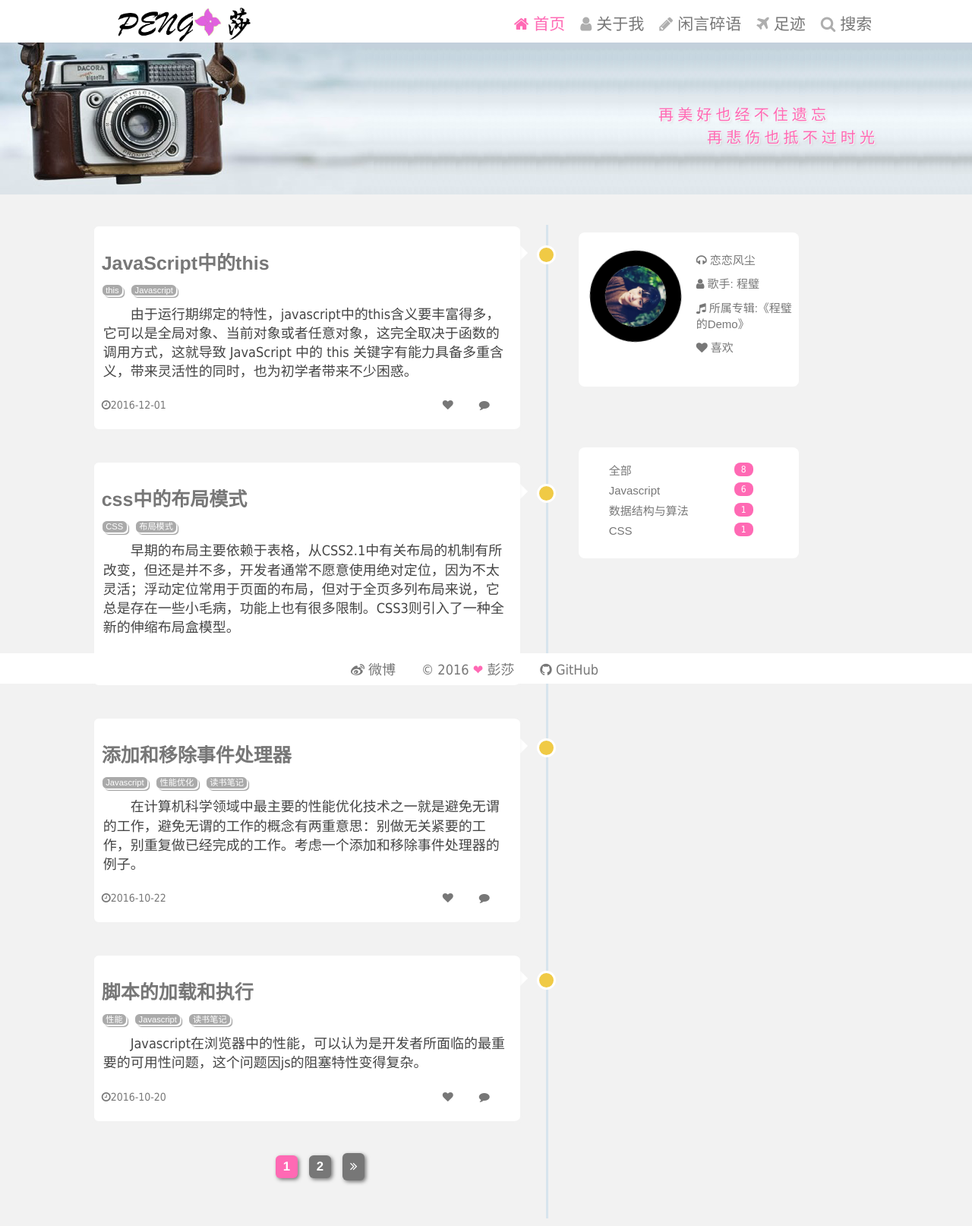
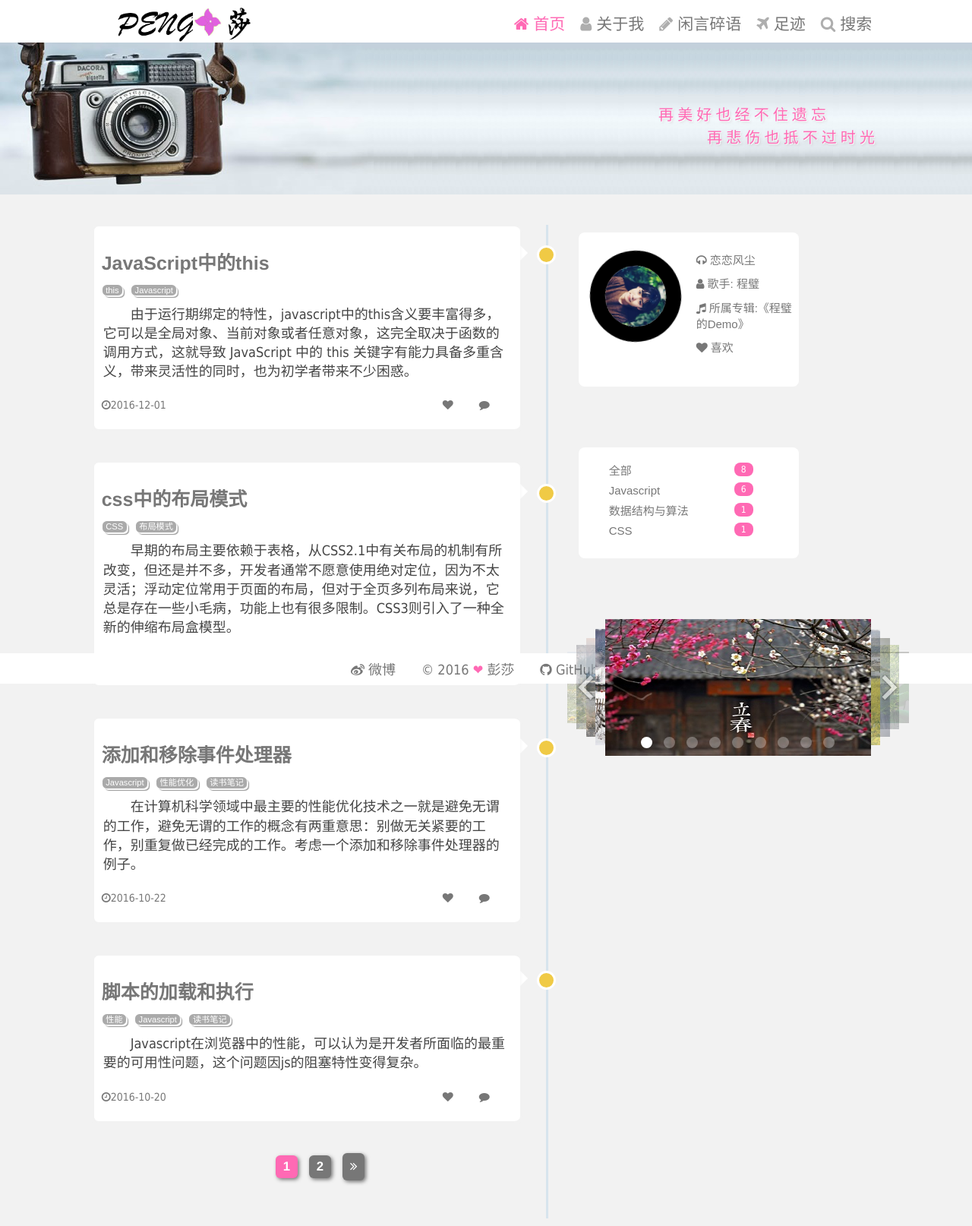
Before and after one commit to pengshahk/myBlog, a Jekyll site: the page built from index.html, in a window 1280 px wide. Shown: the whole page at 76% size. Built offline with Jekyll 4.4.1, drawn with Linux system fonts in a browser that asks for light colours; nearby versions of some CDN libraries; library files that are not in the unit come from our copies; the list of posts is cut into pages by our own code; comment, search, counter and statistics services are not loaded.

Commit message:
carousel

```diff
--- a/_includes/themes/commonstyle/page.html
+++ b/_includes/themes/commonstyle/page.html
@@ -10,6 +10,7 @@
 
     <!--<link rel="stylesheet" href="css/main.css">-->
     <link rel="stylesheet" href="{{site.production_url}}/myBlog/css/main.css">
+    <link rel="stylesheet" href="{{site.production_url}}/myBlog/css/carousel.css">
     <script src="{{site.production_url}}/myBlog/js/vendor/modernizr-2.8.3.min.js"></script>
     <!-- Respond.js for IE 8 or less only -->
     <!--[if (lt IE 9) & (!IEMobile)]>
@@ -162,6 +163,25 @@
                     {% endfor %}
                 </ul>
             </div>
+            <div class="pictures">
+                <div id="myCarousel">
+                    <div id="indicatorBtn"></div>
+                    <div class="btn prev-btn"></div>
+                    <ul class="pictures-list">
+                        <li class="picture-item"><a href="#"><img src="{{site.production_url}}/myBlog/assets/lichun.jpg" alt="立春"/><!--<div class="caption">立春是从天文上来划分的，自然界在人们的心目中，春是温暖，鸟语花香；</div>--></a></li>
+                        <li class="picture-item"><a href="#"><img src="{{site.production_url}}/myBlog/assets/chunfen.jpg" alt="春分"/><!--<div class="caption">春分这一天阳光直射赤道，全球昼夜几乎相等。</div>--></a></li>
+                        <li class="picture-item"><a href="#"><img src="{{site.production_url}}/myBlog/assets/qingming.jpg" alt="清明"/><!--<div class="caption">春分这一天阳光直射赤道，全球昼夜几乎相等。</div>--></a></li>
+                        <li class="picture-item"><a href="#"><img src="{{site.production_url}}/myBlog/assets/lixia.jpg" alt="立夏"/><!--<div class="caption">立夏表示即将告别春天，是夏日天的开始。</div>--></a></li>
+                        <li class="picture-item"><a href="#"><img src="{{site.production_url}}/myBlog/assets/xiazhi.jpg" alt="夏至"/><!--<div class="caption">夏至这天，太阳运行至黄经90度，太阳直射地面的位置到达一年的最北端。</div>--></a></li>
+                        <li class="picture-item"><a href="#"><img src="{{site.production_url}}/myBlog/assets/liqiu.jpg" alt="立秋"/><!--<div class="caption">立秋，是农历二十四节气中的第13个节气，更是秋天的第一个节气，标志着孟秋时节的正式开始</div>--></a></li>
+                        <li class="picture-item"><a href="#"><img src="{{site.production_url}}/myBlog/assets/qiufen.jpg" alt="秋分"/><!--<div class="caption">太阳在这一天到达黄经180度，直射地球赤道，因此地球绝大部分地区这一天24小时昼夜均分，各12小时。</div>--></a></li>
+                        <li class="picture-item"><a href="#"><img src="{{site.production_url}}/myBlog/assets/lidong.jpg" alt="立冬"/><!--<div class="caption">立冬过后，日照时间将继续缩短，正午太阳高度继续降低。</div>--></a></li>
+                        <li class="picture-item"><a href="#"><img src="{{site.production_url}}/myBlog/assets/dongzhi.jpg" alt="冬至"/><!--<div class="caption">冬至，是中国农历中一个重要的节气，冬至俗称“数九、冬节”、“长至节”、“亚岁”等。</div>--></a></li>
+                    </ul>
+                    <div class="btn next-btn"></div>
+                </div>
+            </div>
+        </div>
             <div class="col-lg-2 col-md-1">
 
             </div>
@@ -184,6 +204,7 @@
 
 <script src="{{site.production_url}}/myBlog/js/vendor/jquery-1.12.0.min.js"></script>
 <script src="{{site.production_url}}/myBlog/js/plugins.js"></script>
+<script src="{{site.production_url}}/myBlog/js/carousel.min.js"></script>
 <script src="{{site.production_url}}/myBlog/js/jquery.color-2.1.2.min.js"></script>
 <script src="{{site.production_url}}/myBlog/js/main.js"></script>
 <div class="search-tool">
--- /dev/null
+++ b/css/carousel.css
@@ -0,0 +1,59 @@
+html,
+body {
+  margin: 0;
+  padding: 0;
+  box-sizing: border-box;
+}
+#myCarousel {
+  position: relative;
+  width: 600px;
+  height: 180px;
+  overflow: hidden;
+}
+#myCarousel #indicatorBtn {
+  width: 100%;
+  position: absolute;
+  bottom: 25px;
+}
+#myCarousel #indicatorBtn .indicator {
+  width: 15px;
+  height: 15px;
+  border-radius: 50%;
+  position: absolute;
+  background: rgba(255, 255, 255, 0.3);
+}
+#myCarousel #indicatorBtn .indicator:nth-child(1) {
+  background: #ffffff;
+}
+#myCarousel .btn {
+  width: 80px;
+  height: 180px;
+  position: absolute;
+  top: 0;
+  cursor: pointer;
+  opacity: .8;
+}
+#myCarousel .btn.prev-btn {
+  left: 0;
+  background: url('../assets/btn_l.png') no-repeat center center;
+}
+#myCarousel .btn.next-btn {
+  right: 0;
+  background: url('../assets/btn_r.png') no-repeat center center;
+}
+.pictures-list {
+  width: 600px;
+  height: 180px;
+  list-style: none;
+}
+.pictures-list .picture-item {
+  position: absolute;
+  left: 0;
+  top: 0;
+}
+.pictures-list .picture-item a,
+.pictures-list .picture-item img {
+  display: block;
+  width: 100%;
+  height: 100%;
+}
--- a/js/main.js
+++ b/js/main.js
@@ -3,6 +3,13 @@ $(document).ready(function(){
     var delay={"show": 800, "hide": 800};
     var selector=$('.navbar-nav > li');
     $('[data-toggle="tooltip"]').tooltip(delay,selector);
+    //------------------------------实现轮播图--------------------//
+    $('#myCarousel').myCarousel({
+        'width': 450,
+        'height': 180,
+        'centerWidth':350,
+        'centerHeight':180
+    });
     //------------------------------实现博客标题的颜色渐变效果----------------------//
     $('div.cd-timeline-content > h2.title').on('mouseenter mouseleave',function(event){
         if (event.type == 'mouseenter') {
```
Also changed, not shown: assets/btn_l.png (added), assets/btn_r.png (added), assets/chunfen.jpg (added), assets/dongzhi.jpg (added), assets/lichun.jpg (added), assets/lidong.jpg (added), assets/liqiu.jpg (added), assets/lixia.jpg (added), assets/qingming.jpg (added), assets/qiufen.jpg (added), assets/xiazhi.jpg (added), js/carousel.min.js (added).
